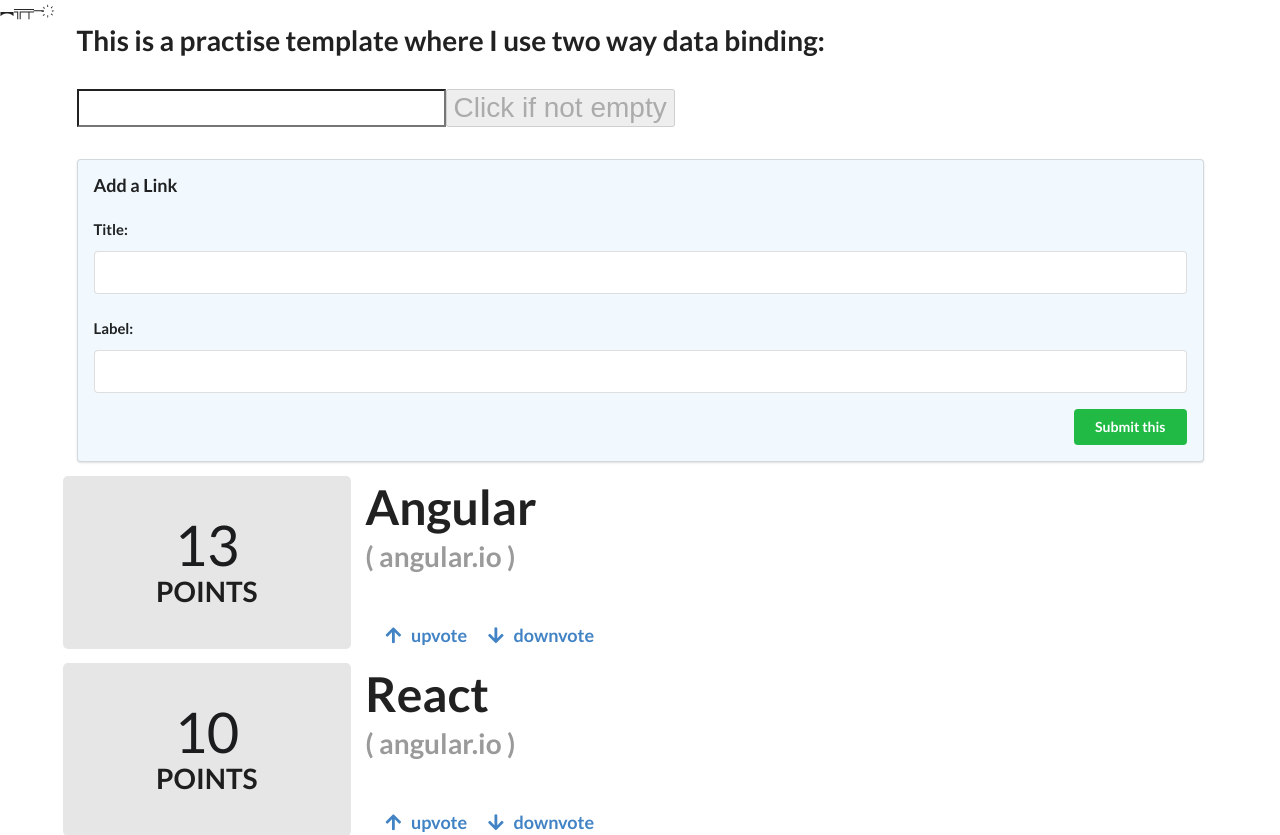
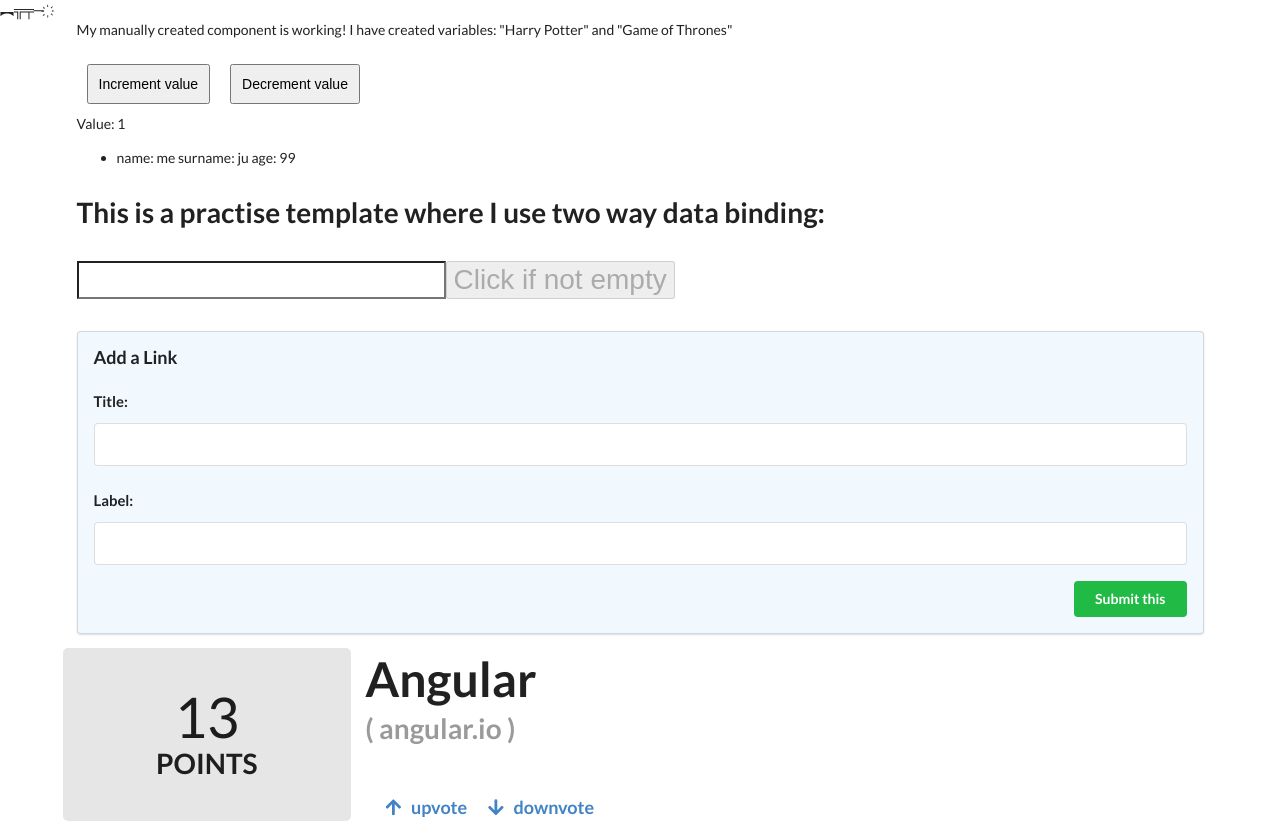
Before and after one commit to MariuszZalew/angular_workbench, an Angular app: page / in a window 1280 px wide. Shown: the top 835 px of the page. Built offline with nearby package versions, Linux system fonts and the light colour scheme.

Commit message:
manualy created component

```diff
--- a/src/app/app.component.html
+++ b/src/app/app.component.html
@@ -1,4 +1,4 @@
-
+<app-exercise-two></app-exercise-two>
 <h1>
   <app-hello-world></app-hello-world>
 
--- a/src/app/app.module.ts
+++ b/src/app/app.module.ts
@@ -12,6 +12,7 @@
 import { HelloWorldComponent } from "./hello-world/hello-world.component";
 import { ArticleComponent } from "./article/article.component";
 import { ExerciseOneComponent } from "./exercise-one/exercise-one.component";
+import { ExerciseTwoComponent } from "./exercise-two/exercise-two.component";
 
 @NgModule({
   declarations: [
@@ -25,6 +26,7 @@
     HelloWorldComponent,
     ArticleComponent,
     ExerciseOneComponent,
+    ExerciseTwoComponent,
   ],
   imports: [BrowserModule, FormsModule],
   providers: [],
--- /dev/null
+++ b/src/app/exercise-two/exercise-two.component.html
@@ -0,0 +1,14 @@
+<p>
+  My manually created component is working! I have created variables:
+  "{{ myBook }}" and "{{ goodBook() }}"
+</p>
+
+<button (click)="incrementByOne()">Increment value</button>
+
+<button (click)="decrementByOne()">Decrement value</button>
+
+<p>Value: {{ value }}</p>
+
+<ul>
+    <li *ngFor="let person of people">name: {{person.name}} surname: {{person.surname}} age: {{person.age}}</li>
+</ul>
--- /dev/null
+++ b/src/app/exercise-two/exercise-two.component.scss
@@ -0,0 +1,4 @@
+button {
+    padding: 10px;
+    margin: 10px;
+}
--- /dev/null
+++ b/src/app/exercise-two/exercise-two.component.ts
@@ -0,0 +1,33 @@
+import { Component } from '@angular/core';
+import { Person } from "./exercise-two.model";
+
+@Component({
+  selector: 'app-exercise-two',
+  templateUrl: './exercise-two.component.html',
+  styleUrls: ['./exercise-two.component.scss'],
+})
+
+export class ExerciseTwoComponent {
+  private manual: string = 'Harry Potter';
+  public value: number = 1;
+  public people: Person[] = [
+      new Person("me","ju",99)
+  ];
+
+  public get myBook(): string {
+    return this.manual;
+  }
+
+  goodBook() {
+    return 'Game of Thrones';
+  }
+
+  incrementByOne() {
+    this.value += 1;
+  }
+
+  decrementByOne() {
+    this.value -= 1;
+  }
+
+}
--- /dev/null
+++ b/src/app/exercise-two/exercise-two.model.ts
@@ -0,0 +1,12 @@
+export class Person {
+    name: string;
+    surname: string;
+    age: number;
+
+    constructor(name: string, surname: string, age?: number) {
+        this.name = name;
+        this.surname = surname;
+        this.age = age;
+    };
+
+}
```
